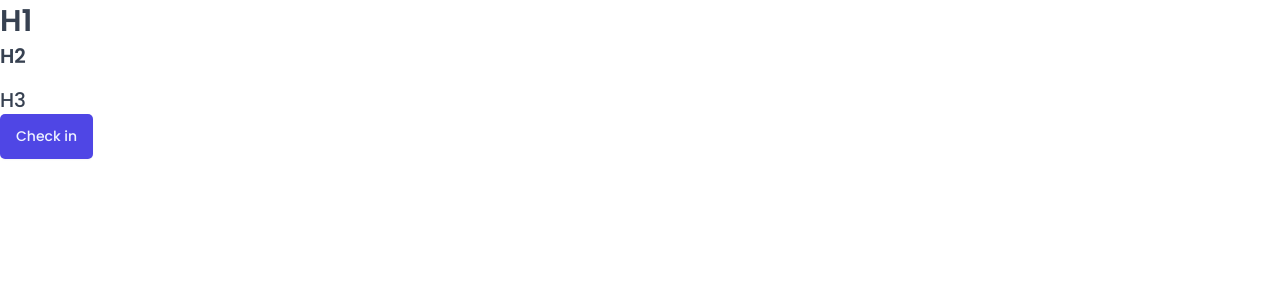
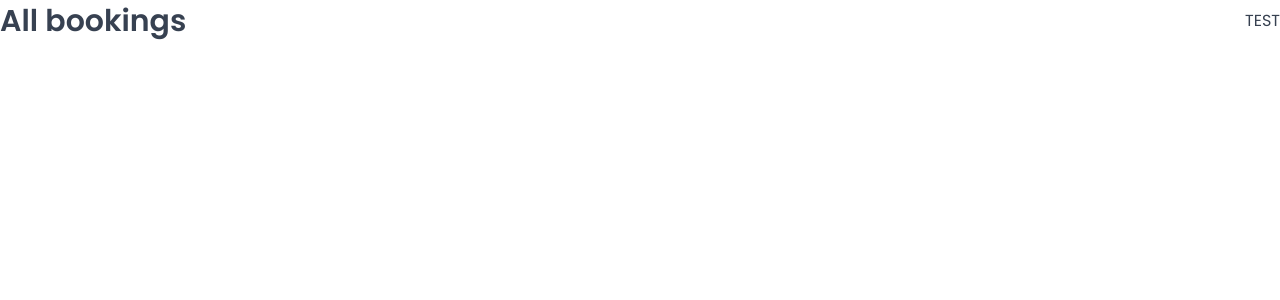
Before and after one commit to soheilrabiee/the-wild-oasis, a React (Vite) app: page /bookings in a window 1280 px wide. Shown: the top 300 px of the page. Built offline with nearby package versions, Linux system fonts and the light colour scheme; a web font is replaced by a local one.

Commit message:
Add the route layout

```diff
--- a/package.json
+++ b/package.json
@@ -12,6 +12,7 @@
   "dependencies": {
     "react": "^19.1.1",
     "react-dom": "^19.1.1",
+    "react-router": "^7.9.3",
     "styled-components": "^6.1.19"
   },
   "devDependencies": {
--- a/src/App.tsx
+++ b/src/App.tsx
@@ -1,18 +1,38 @@
+import type { JSX } from "react";
+import { BrowserRouter, Navigate, Route, Routes } from "react-router";
+
 import GlobalStyles from "./styles/GlobalStyles";
-import Button from "./ui/Button";
-import Heading from "./ui/Heading";
-import Row from "./ui/Row";
+import Dashboard from "./pages/Dashboard";
+import Bookings from "./pages/Bookings";
+import Cabins from "./pages/Cabins";
+import Users from "./pages/Users";
+import Settings from "./pages/Settings";
+import Account from "./pages/Account";
+import Login from "./pages/Login";
+import PageNotFound from "./pages/PageNotFound";
 
-function App() {
+function App(): JSX.Element {
     return (
         <>
             <GlobalStyles />
-            <Heading as="h1">H1</Heading>
-            <Row $type="vertical">
-                <Heading as="h2">H2</Heading>
-                <Heading as="h3">H3</Heading>
-            </Row>
-            <Button>Check in</Button>
+            <BrowserRouter>
+                <Routes>
+                    {/* when we want to have a root route in our structure but we don't have a page for that, so we just replace it with what we want */}
+                    <Route
+                        index
+                        element={<Navigate replace to="dashboard" />}
+                    />
+
+                    <Route path="dashboard" element={<Dashboard />} />
+                    <Route path="bookings" element={<Bookings />} />
+                    <Route path="cabins" element={<Cabins />} />
+                    <Route path="users" element={<Users />} />
+                    <Route path="settings" element={<Settings />} />
+                    <Route path="account" element={<Account />} />
+                    <Route path="login" element={<Login />} />
+                    <Route path="*" element={<PageNotFound />} />
+                </Routes>
+            </BrowserRouter>
         </>
     );
 }
--- a/src/hooks/useMoveBack.ts
+++ b/src/hooks/useMoveBack.ts
@@ -1,6 +1,6 @@
-import { useNavigate } from 'react-router-dom';
+import { useNavigate } from "react-router";
 
 export function useMoveBack() {
-  const navigate = useNavigate();
-  return () => navigate(-1);
+    const navigate = useNavigate();
+    return () => navigate(-1);
 }
--- a/src/pages/Bookings.tsx
+++ b/src/pages/Bookings.tsx
@@ -2,12 +2,12 @@
 import Row from "../ui/Row";
 
 function Bookings() {
-  return (
-    <Row type="horizontal">
-      <Heading as="h1">All bookings</Heading>
-      <p>TEST</p>
-    </Row>
-  );
+    return (
+        <Row $type="horizontal">
+            <Heading as="h1">All bookings</Heading>
+            <p>TEST</p>
+        </Row>
+    );
 }
 
 export default Bookings;
--- a/src/pages/Cabins.tsx
+++ b/src/pages/Cabins.tsx
@@ -2,12 +2,12 @@
 import Row from "../ui/Row";
 
 function Cabins() {
-  return (
-    <Row type="horizontal">
-      <Heading as="h1">All cabins</Heading>
-      <p>TEST</p>
-    </Row>
-  );
+    return (
+        <Row $type="horizontal">
+            <Heading as="h1">All cabins</Heading>
+            <p>TEST</p>
+        </Row>
+    );
 }
 
 export default Cabins;
--- a/src/pages/Dashboard.tsx
+++ b/src/pages/Dashboard.tsx
@@ -3,7 +3,7 @@
 
 function Dashboard() {
   return (
-    <Row type="horizontal">
+    <Row $type="horizontal">
       <Heading as="h1">Dashboard</Heading>
       <p>TEST</p>
     </Row>
--- a/src/pages/PageNotFound.tsx
+++ b/src/pages/PageNotFound.tsx
@@ -2,6 +2,7 @@
 
 import { useMoveBack } from "../hooks/useMoveBack";
 import Heading from "../ui/Heading";
+import Button from "../ui/Button";
 
 const StyledPageNotFound = styled.main`
     height: 100vh;
@@ -36,9 +37,9 @@
                 <Heading as="h1">
                     The page you are looking for could not be found 😢
                 </Heading>
-        <button onClick={moveBack} size="large">
+                <Button onClick={moveBack} $size="large">
                     &larr; Go back
-        </button>
+                </Button>
             </Box>
         </StyledPageNotFound>
     );
```
Also changed, not shown: src/pages/Account.tsx (indentation only), 1 other file (tests, documents, lock files or other folders). Lines whose indentation alone changed are shown as unchanged.
